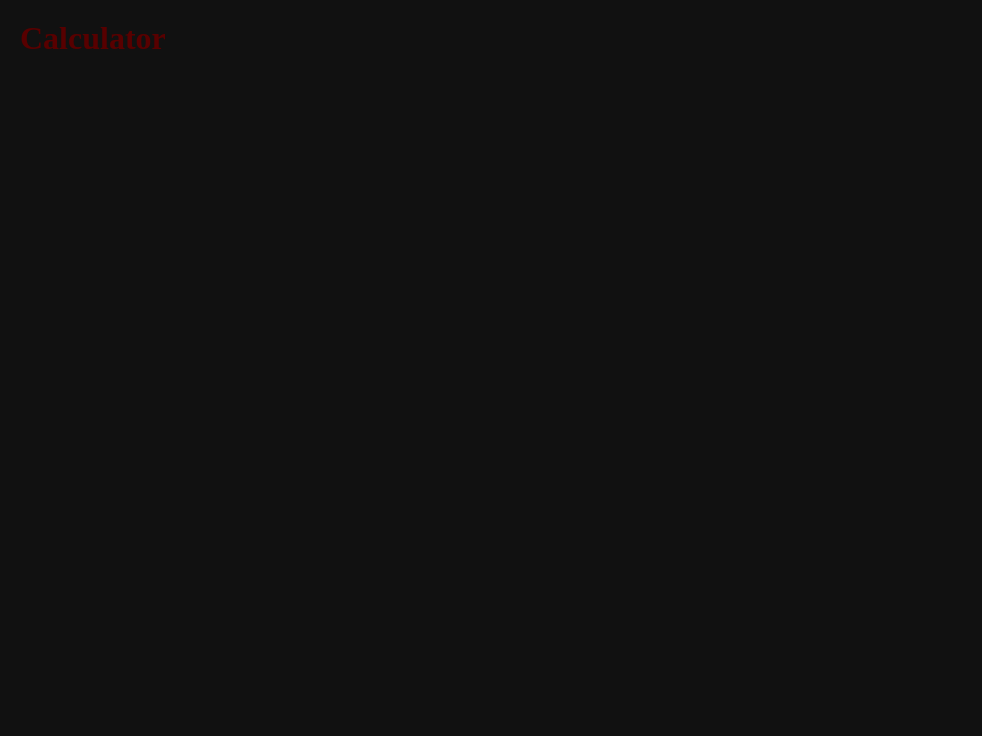
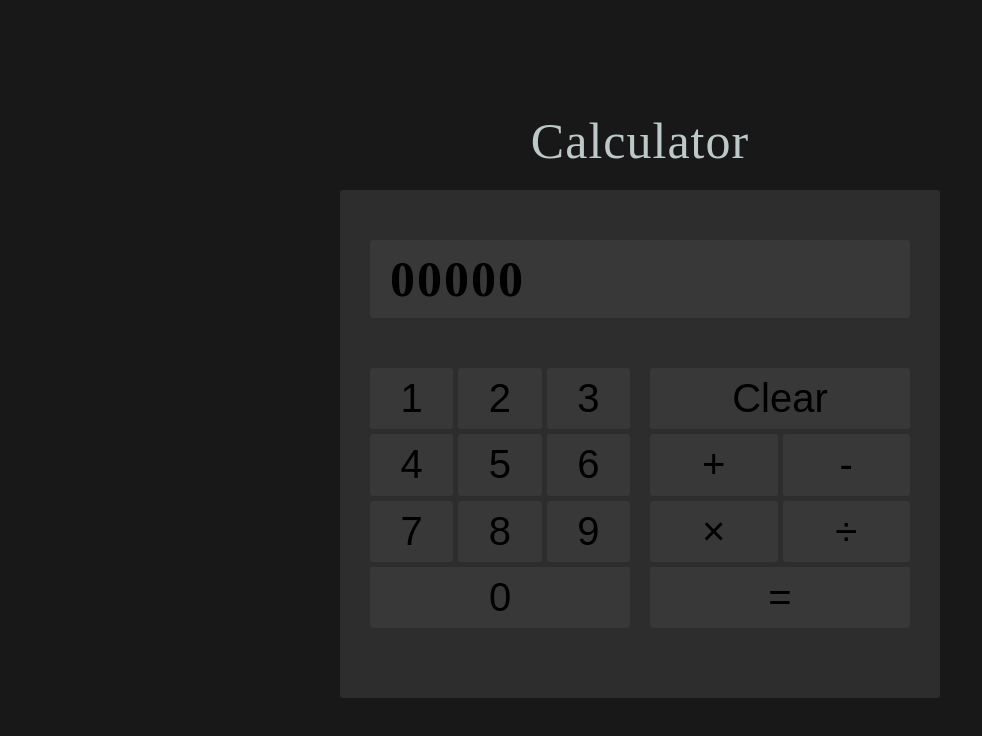
Before and after one commit to laoWaiRay/calculator_project, a website: page index.html in a window 1280 px wide. Shown: the whole page, without its empty margins (0-982 px from the left). Drawn offline with Linux system fonts and the light colour scheme.

Commit message:
Add calc styles

```diff
--- a/app.js
+++ b/app.js
@@ -0,0 +1,6 @@
+const add = (a,b) => a + b;
+const subtract = (a,b) => a - b;
+const multiply = (a,b) => a * b;
+const divide = (a,b) => a / b;
+
+const operate = (operator, a, b) => operator(a,b)
--- a/index.html
+++ b/index.html
@@ -8,7 +8,39 @@
     <link rel="stylesheet" href="./css/styles.css">
 </head>
 <body>
-    <h1>Calculator</h1>
+    <h1 class="title">Calculator</h1>
+
+    <main class="calc">
+        <div class="calc-display-outer">
+            <h1 class="calc-display-inner">00000</h1>
+        </div>
+        <div class="calc-input">
+            <div class="calc-input__nums">
+                <button class="calc-input__num">1</button>
+                <button class="calc-input__num">2</button>
+                <button class="calc-input__num">3</button>
+                <button class="calc-input__num">4</button>
+                <button class="calc-input__num">5</button>
+                <button class="calc-input__num">6</button>
+                <button class="calc-input__num">7</button>
+                <button class="calc-input__num">8</button>
+                <button class="calc-input__num">9</button>
+                <button class="calc-input__num btn-0">0</button>
+            </div>
+            <div class="calc-input__operators">
+                <button class="calc-input__operator btn-clear">Clear</button>
+                <button class="calc-input__operator btn-add">+</button>
+                <button class="calc-input__operator btn-subtract">-</button>
+                <button class="calc-input__operator btn-multiply">&times;</button>
+                <button class="calc-input__operator btn-divide">&#247;</button>
+                <button class="calc-input__operator btn-equals">=</button>
+            </div>
+        </div>
+    </main>
+
+
+
+
     <script src="./app.js"></script>
 </body>
 </html>
--- a/sass/main.scss
+++ b/sass/main.scss
@@ -1,3 +1,6 @@
+$color-primary: #2d2d2d;
+$color-secondary: #383838;
+
 *,
 *::after,
 *::before{
@@ -8,12 +11,126 @@
 
 html{
     font-size: 62.5%;
+
 }
 
 body{
     font-size: 1.6rem;
     min-height: 100vh;
-    background-color: rgb(17, 17, 17);
-    color: rgb(88, 0, 0);
+    background-color: rgb(24, 24, 24);
+    color: #000;
     padding: 2rem;
+    display: flex;
+    flex-direction: column;
+    align-items: center;
+    justify-content: center;
 }
+
+button{
+    &:hover{
+        cursor: pointer;
+        filter: brightness(70%);
+    }
+    &:active{
+        transform: translateY(1px);
+        filter: brightness(60%);
+    }
+}
+
+.title{
+    padding: 1rem;
+    margin-bottom: 1rem;
+    font-size: 5rem;
+    color: rgba(240, 255, 255, 0.766);
+    font-weight: 100;
+    letter-spacing: 1px;
+
+    &:hover{
+        filter: brightness(70%);
+    }
+}
+
+.calc{
+    background-color: $color-primary;
+    width: 60rem;
+    font-size: 2rem;
+    padding: 5rem 3rem;
+    user-select: none;
+    border-radius: 3px;
+}
+
+.calc>*>*,
+.calc>*>*>*{
+    border-radius: 3px;
+}
+
+.calc-display-outer{
+    margin-bottom: 3rem;
+}
+
+.calc-display-inner{
+    background-color: $color-secondary;
+    padding: 1rem 2rem;
+    font-size: 5rem;
+    font-weight: 600;
+    letter-spacing: 2px;
+    &:hover{
+        filter: brightness(70%);
+    }
+}
+
+.calc-input{
+    font-size: 4rem;
+    display: flex;
+    padding: 2rem 0;
+    height: 30rem;
+    &__nums{
+        width: 50%;
+        display: grid;
+        grid-template-columns: repeat(3,1fr);
+        gap: .5rem;
+    }
+
+    &__num{
+        border: none;
+        display: flex;
+        align-items: center;
+        justify-content: center;
+        background-color: $color-secondary;
+        font-size: inherit;
+    }
+
+    &__operators{
+        margin-left: 2rem;
+        width: 50%;
+        display: grid;
+        grid-template-columns: repeat(2,1fr);
+        grid-template-rows: repeat(4,1fr);
+        gap: .5rem;
+    }
+
+    &__operator{
+        border: none;
+        display: flex;
+        align-items: center;
+        justify-content: center;
+        background-color: $color-secondary;
+        font-size: inherit;
+    }
+}
+
+.btn-clear{
+    grid-column: 1/-1;
+    &:hover{
+        color: rgb(173, 16, 16);
+    }
+}
+
+.btn-equals{
+    grid-column: 1/-1;
+}
+
+.btn-0{
+    grid-column: 1/span 3;
+    grid-row: 4/span 1;
+}
```
Also changed, not shown: css/styles.css, 1 other file.
